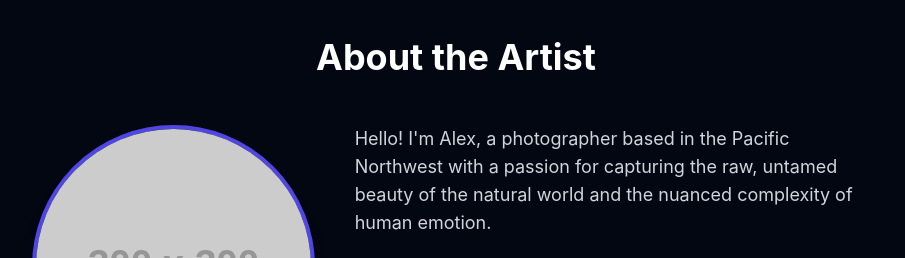
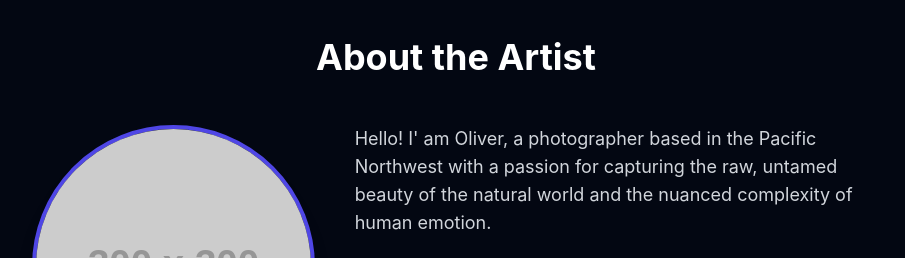
Before and after one commit to Siil777/coffee-shop, a website: page build/index.html in a window 1280 px wide. Shown: the part 1680-1938 px from the top of the page, without its empty margins (184-1089 px from the left). Drawn offline with nearby package versions, Linux system fonts and the light colour scheme; placeholder pictures from the web are drawn by us.

Commit message:
feat: fix style

```diff
--- a/build/index.html
+++ b/build/index.html
@@ -133,7 +133,7 @@
 
                         <div class="md:w-2/3">
                             <p class="text-gray-300 text-lg mb-4">
-                                Hello! I'm Alex, a photographer based in the Pacific Northwest with a passion for capturing the raw, untamed beauty of the natural world and the nuanced complexity of human emotion.
+                                Hello! I' am Oliver, a photographer based in the Pacific Northwest with a passion for capturing the raw, untamed beauty of the natural world and the nuanced complexity of human emotion.
                             </p>
                             <p class="text-gray-300 mb-4">
                                 My journey in photography began over a decade ago, fueled by a simple desire to freeze fleeting moments in time. Today, I specialize in landscape and portraiture, striving to infuse every shot with depth and narrative.
```
